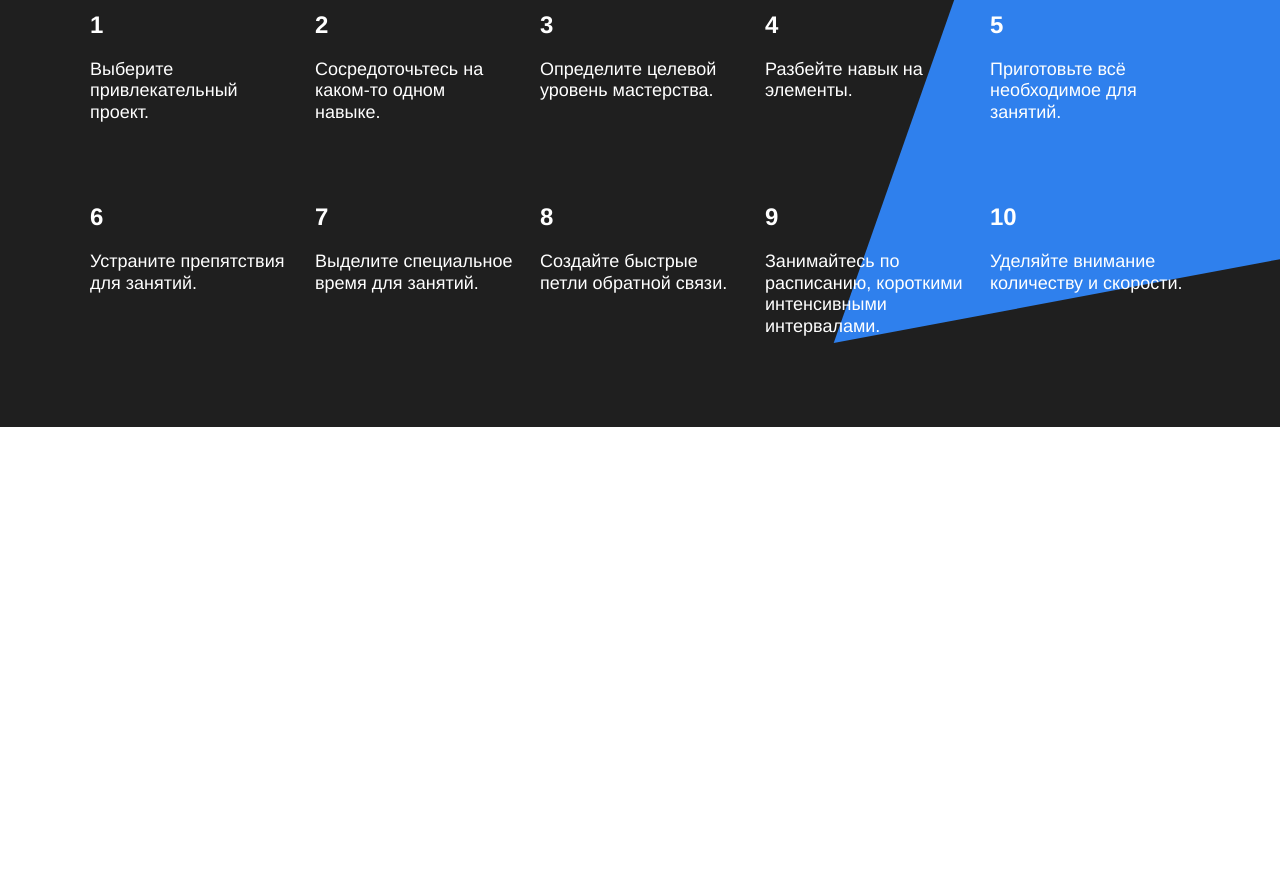
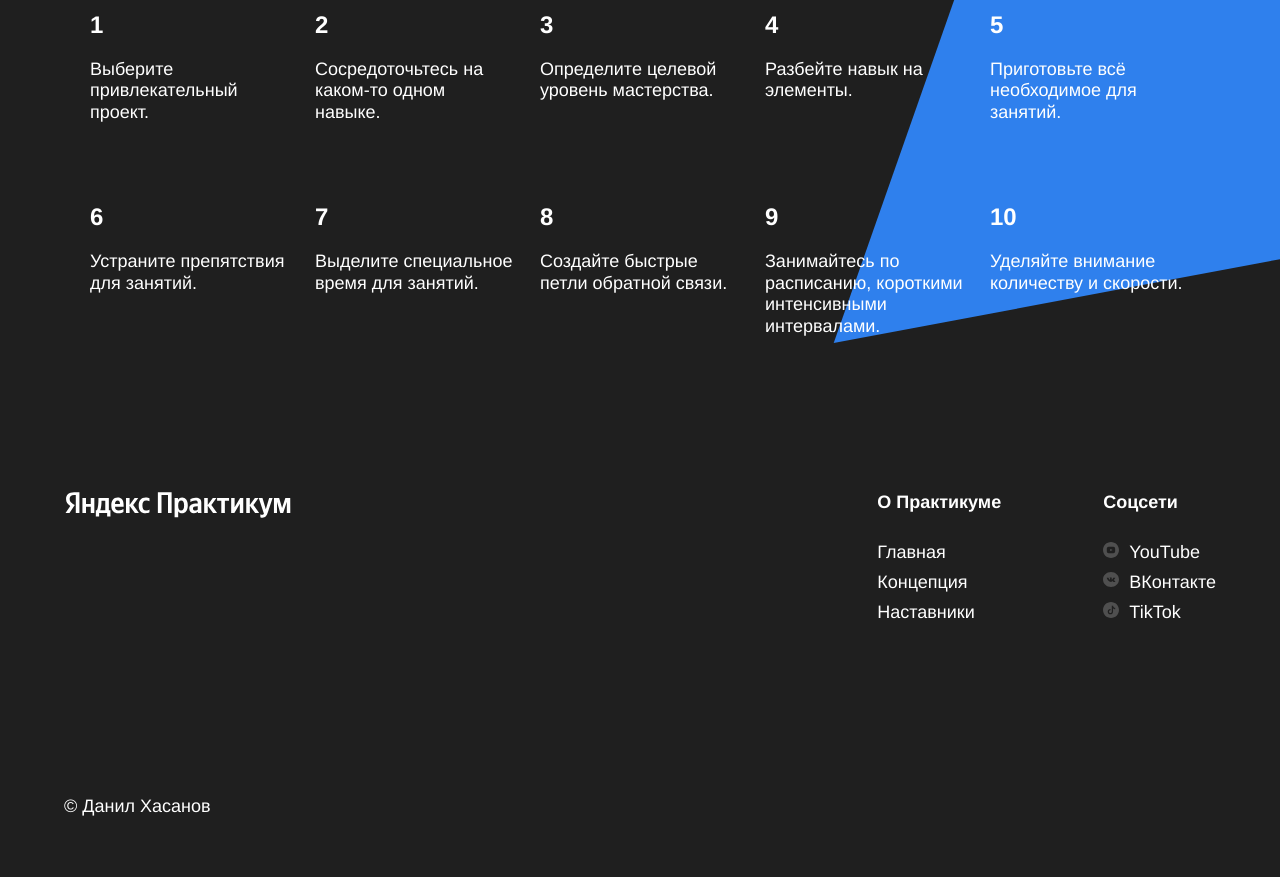
Before and after one commit to DanilHas/how-to-learn, a plain HTML site: page index.html in a window 1280 px wide. Shown: the part 3279-4156 px from the top of the page. Before the commit the page ends 3706 px from the top, so only its background shows below. Drawn offline with Linux system fonts and the light colour scheme.

Commit message:
добавлен footer

```diff
--- a/index.html
+++ b/index.html
@@ -1,11 +1,11 @@
 <!DOCTYPE html>
 <html lang="ru">
   <head>
-    <meta charset="UTF-8" />
-    <meta name="viewport" content="width=device-width, initial-scale=1.0" />
+    <meta charset="UTF-8">
+    <meta name="viewport" content="width=device-width, initial-scale=1.0">
     <title>Научиться учиться</title>
-    <link rel="stylesheet" href="./styles/normalize.css" />
-    <link rel="stylesheet" href="./styles/style.css" />
+    <link rel="stylesheet" href="./styles/normalize.css">
+    <link rel="stylesheet" href="./styles/style.css">
   </head>
   <body>
     <div class="page">
@@ -14,7 +14,7 @@
           class="logo logo_place_header"
           src="./images/logo_place_header.svg"
           alt="Логотип Яндекс Практикума"
-        />
+        >
         <h1 class="header__title">Научиться учиться</h1>
         <p class="header__subtitle">
           Какие современные и эффективные подходы к обучению вы можете
@@ -25,7 +25,7 @@
           class="header__main-illustration"
           src="./images/header-image.png"
           alt="Фрагмент картины Ф.П. Решетникова 'Опять двойка'"
-        />
+        >
         <div class="header__square-pic"></div>
       </header>
       <main class="content">
@@ -179,9 +179,61 @@
             class="kaufman__triangle"
             src="./images/kaufman-triangle.svg"
             alt="Синий треугольник"
-          />
+          >
         </section>
       </main>
+      <footer class="footer">
+        <div class="footer__columns">
+          <div class="footer__column footer__column_content_copyright">
+            <img
+              class="logo logo_place_footer"
+              src="./images/logo_place_footer.svg"
+              alt="Логотип Яндекс Практикума"
+            >
+            <p class="footer__author">&copy; Данил Хасанов</p>
+          </div>
+          <div class="footer__column footer__column_content_info">
+            <h2 class="footer__column-heading">О Практикуме</h2>
+            <ul class="footer__column-links">
+              <li><a class="footer__column-link" href="#">Главная</a></li>
+              <li><a class="footer__column-link" href="#">Концепция</a></li>
+              <li><a class="footer__column-link" href="#">Наставники</a></li>
+            </ul>
+          </div>
+          <div class="footer__column footer__column_content_social">
+            <h2 class="footer__column-heading">Соцсети</h2>
+            <ul class="footer__column-links">
+              <li>
+                <a class="footer__column-link" href="#">
+                  <img
+                    class="footer__social-icon"
+                    src="./images/youtube-icon.svg"
+                    alt="Иконка с логотипом YouTube"
+                  >YouTube</a
+                >
+              </li>
+              <li>
+                <a class="footer__column-link" href="#">
+                  <img
+                    class="footer__social-icon"
+                    src="./images/vk_color_white.svg"
+                    alt="Иконка с логотипом ВКонтакте"
+                  >ВКонтакте</a
+                >
+              </li>
+              <li>
+                <a class="footer__column-link" href="#">
+                  <img
+                    class="footer__social-icon"
+                    src="./images/tiktok-icon.svg"
+                    alt="Иконка с логотипом TikTok"
+                  >TikTok</a
+                >
+              </li>
+            </ul>
+          </div>
+        </div>
+      </footer>
     </div>
   </body>
 </html>
--- a/styles/style.css
+++ b/styles/style.css
@@ -20,6 +20,11 @@
   display: flex;
   align-items: center;
   background-color: #f2f2f2;
+}
+
+.logo {
+  width: 228px;
+  height: 32px;
 }
 
 .logo_place_header {
@@ -163,7 +168,7 @@
 .table__cell {
   width: 250px;
   margin-top: 60px;
-  color:#000;
+  color: #000;
 }
 
 .table__heading {
@@ -260,3 +265,61 @@
   right: -210px;
   top: 0;
 }
+
+/* блок footer */
+
+.footer {
+  background-color: #1f1f1f;
+  min-height: 350px;
+  padding: 60px 0 40px;
+  color: white;
+  display: flex;
+  justify-content: center;
+}
+
+.footer__columns {
+  width: 90%;
+  display: flex;
+  justify-content: space-between;
+}
+
+.footer__column_content_copyright {
+  display: flex;
+  flex-basis: 711px;
+  flex-direction: column;
+  justify-content: space-between;
+}
+
+.footer__author {
+  margin: 18px 0;
+  line-height: 25px;
+  font-size: 18px;
+  font-weight: normal;
+}
+
+.footer__column-heading {
+  margin: 0;
+  line-height: 30px;
+  font-size: 18px;
+  font-weight: 600;
+}
+
+.footer__column-links {
+  margin: 20px 0 16px;
+  padding: 0;
+  list-style-type: none;
+}
+
+.footer__column-link {
+  text-decoration: none;
+  color: white;
+  line-height: 30px;
+  font-size: 18px;
+  font-weight: normal;
+}
+
+.footer__social-icon {
+  width: 16px;
+  height: 16px;
+  margin-right: 10px;
+}
```
